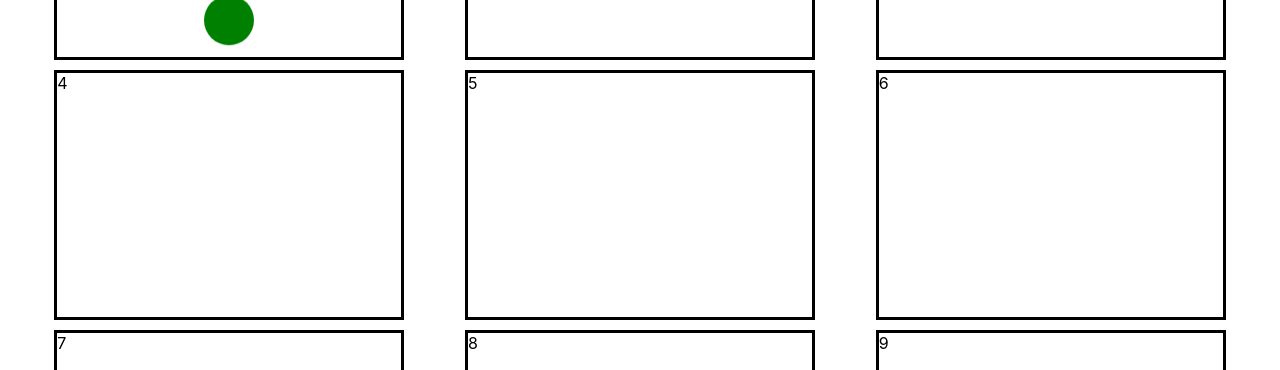
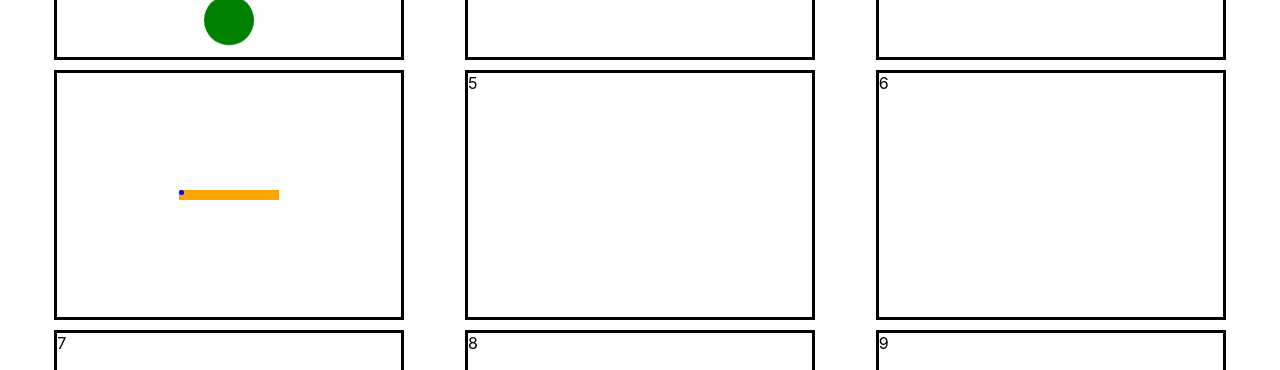
Before and after one commit to Jacoblynch99/react-css-playground, a React (Create React App) app: page / in a window 1280 px wide. Shown: the part 195-565 px from the top of the page. Built offline with nearby package versions, Linux system fonts and the light colour scheme.

Commit message:
setting up next piece

```diff
--- a/src/components/UserLanding.js
+++ b/src/components/UserLanding.js
@@ -20,6 +20,7 @@ import useStyles from '../style'
 
 const UserLanding = (props) => {
     const classes = useStyles()
+    const [particles, setParticles] = useState('')
     console.log(classes)
     return (
         <Container maxWidth="lg">
@@ -53,7 +54,7 @@ const UserLanding = (props) => {
                         }}
                     >
                         <div className={classes.ball}></div>
-                        {/* Green bouncing ball */}
+                        {/* Green bouncing ball, using pure css. Uses keyframes and animations to bounce up and down. */}
                     </Grid>
                     <Grid
                         item
@@ -62,9 +63,16 @@ const UserLanding = (props) => {
                             height: '250px',
                             borderStyle: 'solid',
                             margin: 5,
+                            display: 'flex',
+                            alignItems: 'center',
+                            justifyContent: 'center',
                         }}
+                        s
                     >
-                        4 {/* Add css graphic here */}
+                        {/* balls drifting up from a line */}
+                        <div className={classes.line}>
+                            <div className={classes.particle}></div>
+                        </div>
                     </Grid>
                     <Grid
                         item
--- a/src/style.js
+++ b/src/style.js
@@ -18,6 +18,17 @@ const useStyles = makeStyles({
             transform: 'translate3d(0, -150px, 0)',
         },
     },
+    line: {
+        width: '100px',
+        height: '10px',
+        backgroundColor: 'orange',
+    },
+    particle: {
+        width: '5px',
+        height: '5px',
+        borderRadius: '50%',
+        backgroundColor: 'blue',
+    },
 })
 
 export default useStyles
```
